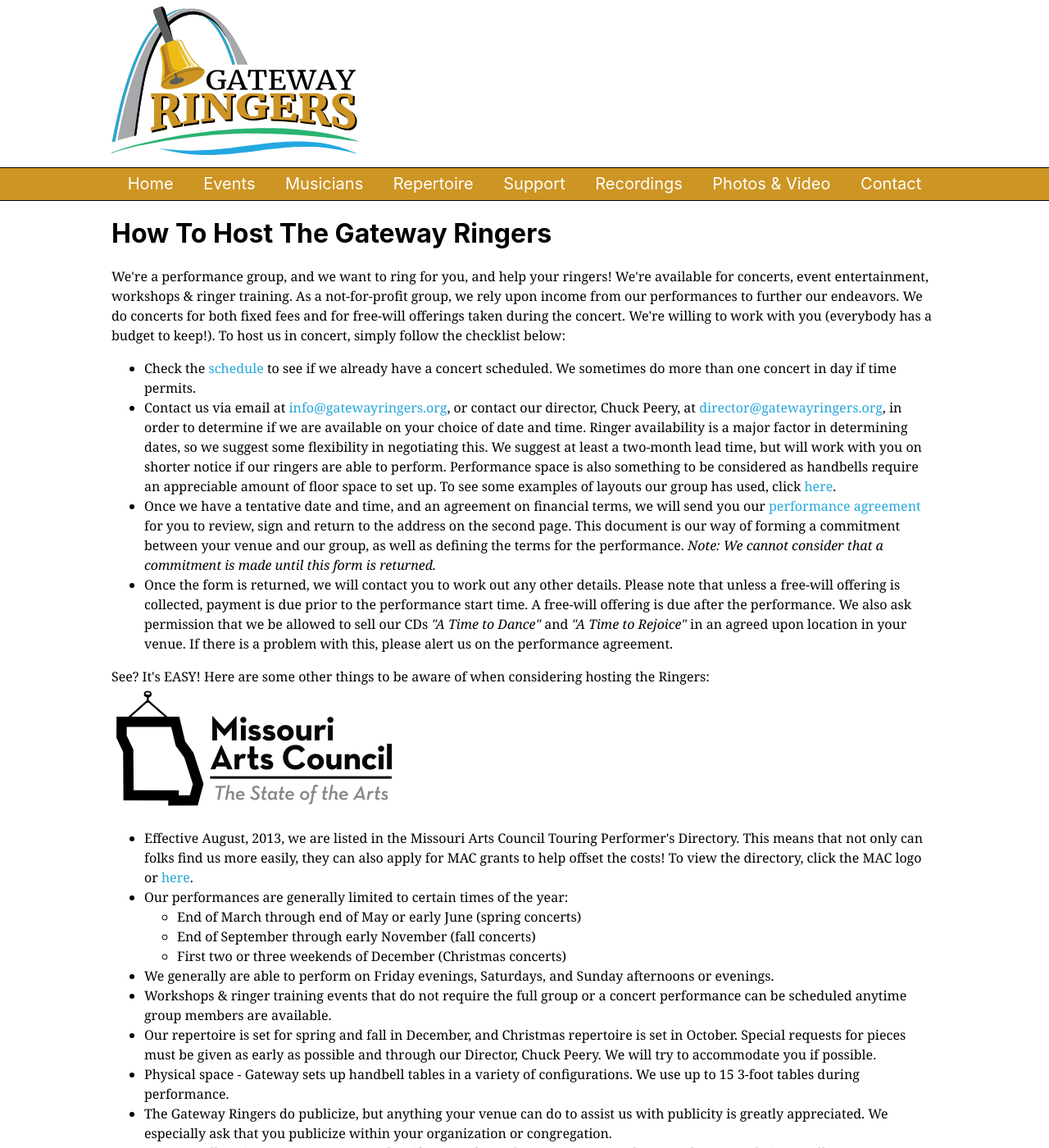
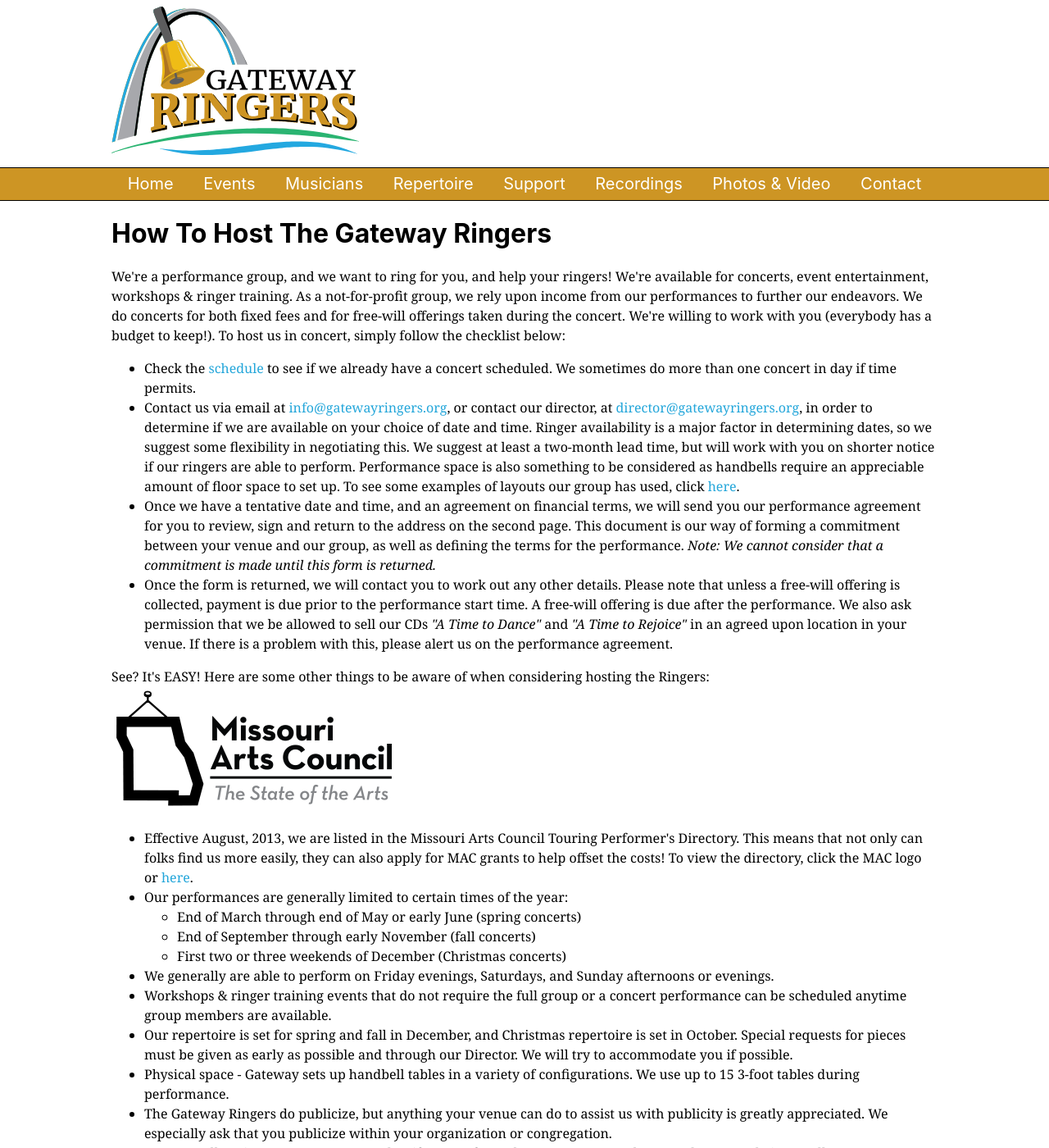
Before and after one commit to GatewayRingers/GatewayRingers.github.io, a Jekyll site: the page built from host-us.html, in a window 1280 px wide and 1400 px high. Shown: the whole window at 82% size. Built offline with Jekyll 4.4.1, drawn with Linux system fonts in a browser that asks for light colours; nearby versions of some CDN libraries.

Commit message:
Update host-us.html

```diff
--- a/host-us.html
+++ b/host-us.html
@@ -16,18 +16,18 @@
 concert scheduled. We sometimes do more than one concert in day if
 time permits.<li>Contact us via email at
     <a class="link blue dim" href="mailto:info@gatewayringers.org">info@gatewayringers.org</a>, or contact our director,
-    Chuck Peery, at <a class="link blue dim" href="mailto:director@gatewayringers.org">director@gatewayringers.org</a>,
+    at <a class="link blue dim" href="mailto:director@gatewayringers.org">director@gatewayringers.org</a>,
     in order to determine if we are available on your choice of date and time.
     Ringer availability is a major factor in determining dates, so we suggest some flexibility in
     negotiating this.  We suggest at least a two-month lead time, but will work with you on shorter
     notice if our ringers are able to perform.  Performance space is also something to be considered
     as handbells require an appreciable amount of floor space to set up.  To see some examples of
-    layouts our group has used, click <a class="link blue dim" href="layouts.doc">here</a>.
+    layouts our group has used, click <a class="link blue dim" href="layouts_2018.pdf">here</a>.
     </li>
     </li>
     <li>
 Once we have a tentative date and time, and an agreement on financial terms, we will send you our
-<a class="link blue dim" href="Gateway_Performance_Agreement_rev_04_17_2017.doc">performance agreement</a> for you to review, sign and
+performance agreement for you to review, sign and
 return to the address on the second page.  This document is our way of forming a commitment between
 your venue and our group, as well as defining the terms for the performance.  <i> Note:
 We cannot consider that a commitment is made until this form is returned. </i>
@@ -62,7 +62,7 @@
 <li>  Workshops &amp; ringer training events that do not require the full group or a
 concert performance can be scheduled anytime group members are available.</li>
 <li>  Our repertoire is set for spring and fall in December, and Christmas repertoire is set in October.  Special
-requests for pieces must be given as early as possible and through our Director, Chuck Peery.  We will try to
+requests for pieces must be given as early as possible and through our Director.  We will try to
 accommodate you if possible.</li>
 <li>  Physical space - Gateway sets up handbell tables in a variety of
 configurations. We use up to 15 3-foot tables during performance.</li>
```
